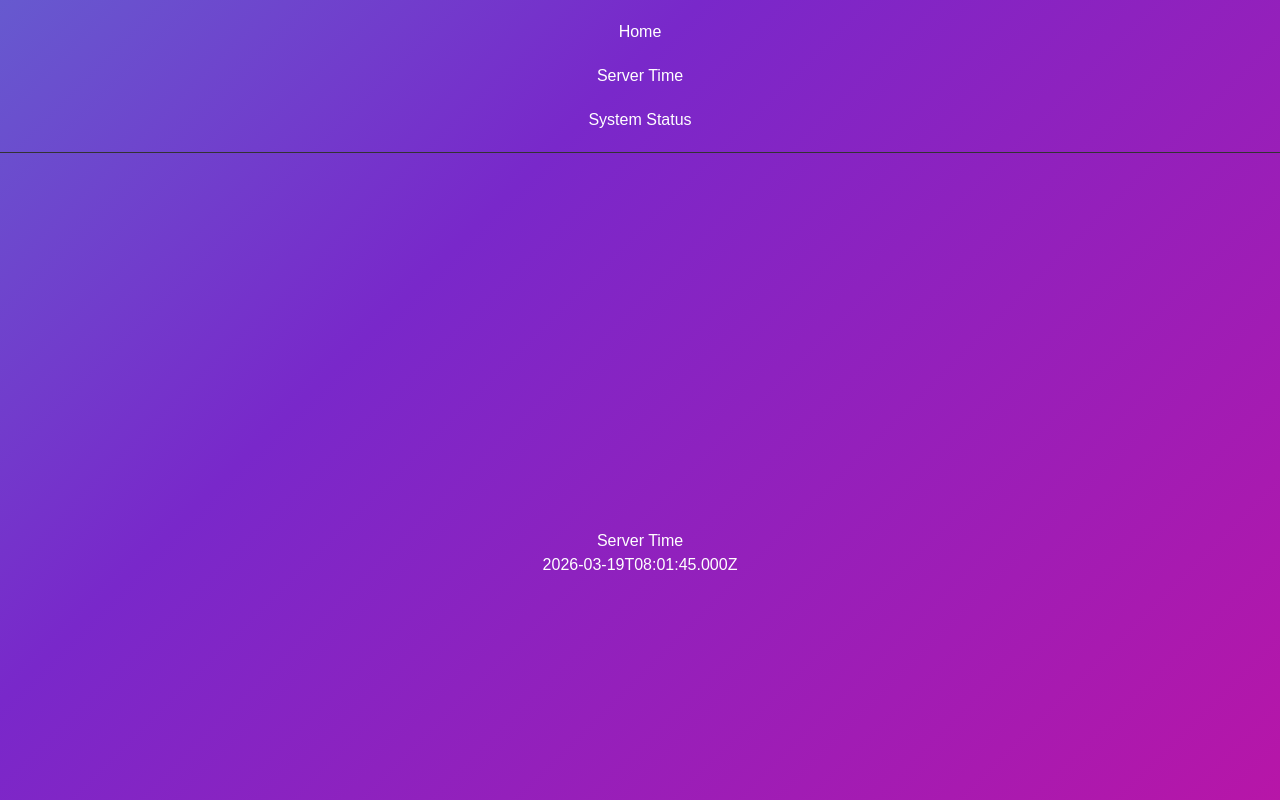
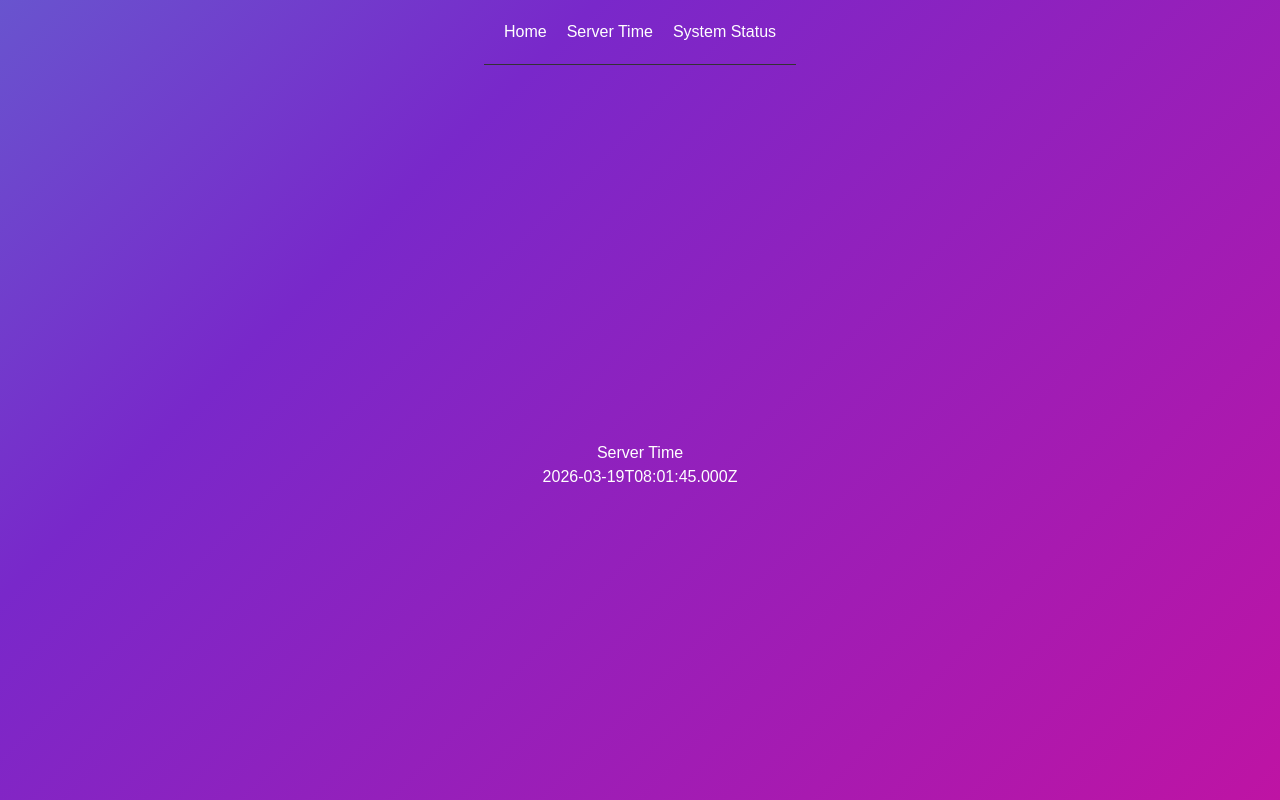
Before and after one commit to WilliamPlusPlus/nextjs-server, a Next.js app: page /time in a window 1280 px wide. Shown: the top 800 px of the page. Built offline with nearby package versions, Linux system fonts and the light colour scheme.

Commit message:
Fixing Hydration Errors

```diff
--- a/app/components/homepage.tsx
+++ b/app/components/homepage.tsx
@@ -1,3 +1,4 @@
+
 export default function Homepage()
 {
 	return (
--- a/app/components/navbar.tsx
+++ b/app/components/navbar.tsx
@@ -6,8 +6,6 @@ export default function Navbar() {
     <nav style={{
       display: "flex",
       justifyContent: "center",
-      flexDirection: "column",
-      alignItems: "center",
       gap: "20px",
       padding: "20px",
       borderBottom: "1px solid #333",
--- a/app/global.css
+++ b/app/global.css
@@ -6,6 +6,15 @@ body {
 
 	font-family: Arial, Helvetica, sans-serif;
 
+
+	        color: white;
+
+        display: flex;
+        flex-direction: column;
+        justify-content: center;
+        align-items: center;
+
+        text-align: center;
 
 }
 
--- a/app/layout.tsx
+++ b/app/layout.tsx
@@ -14,11 +14,11 @@ export default function RootLayout({
   children: React.ReactNode
 }) {
   return (
-    <html lang="en">
-    <Navbar />
+    <html lang="en-us">
     	<body className="gradient-bg">
-        {children}
+        <Navbar />
+	{children}
       </body>
-    </html>
+  </html>
   )
 }
--- a/app/page.tsx
+++ b/app/page.tsx
@@ -1,6 +1,13 @@
-import "./main-page.css"
-import Homepage from "./components/homepage"
+import "./global.css"
+
+
 
 export default function Page() {
-  return <Homepage />
+	return (
+	  <>
+		<h1 className="text-4xl font-bold underline">Hello!</h1>
+	        <p className="font-mono">This HTML is in a separate file</p>
+	  </>
+	)
+
 }
```
